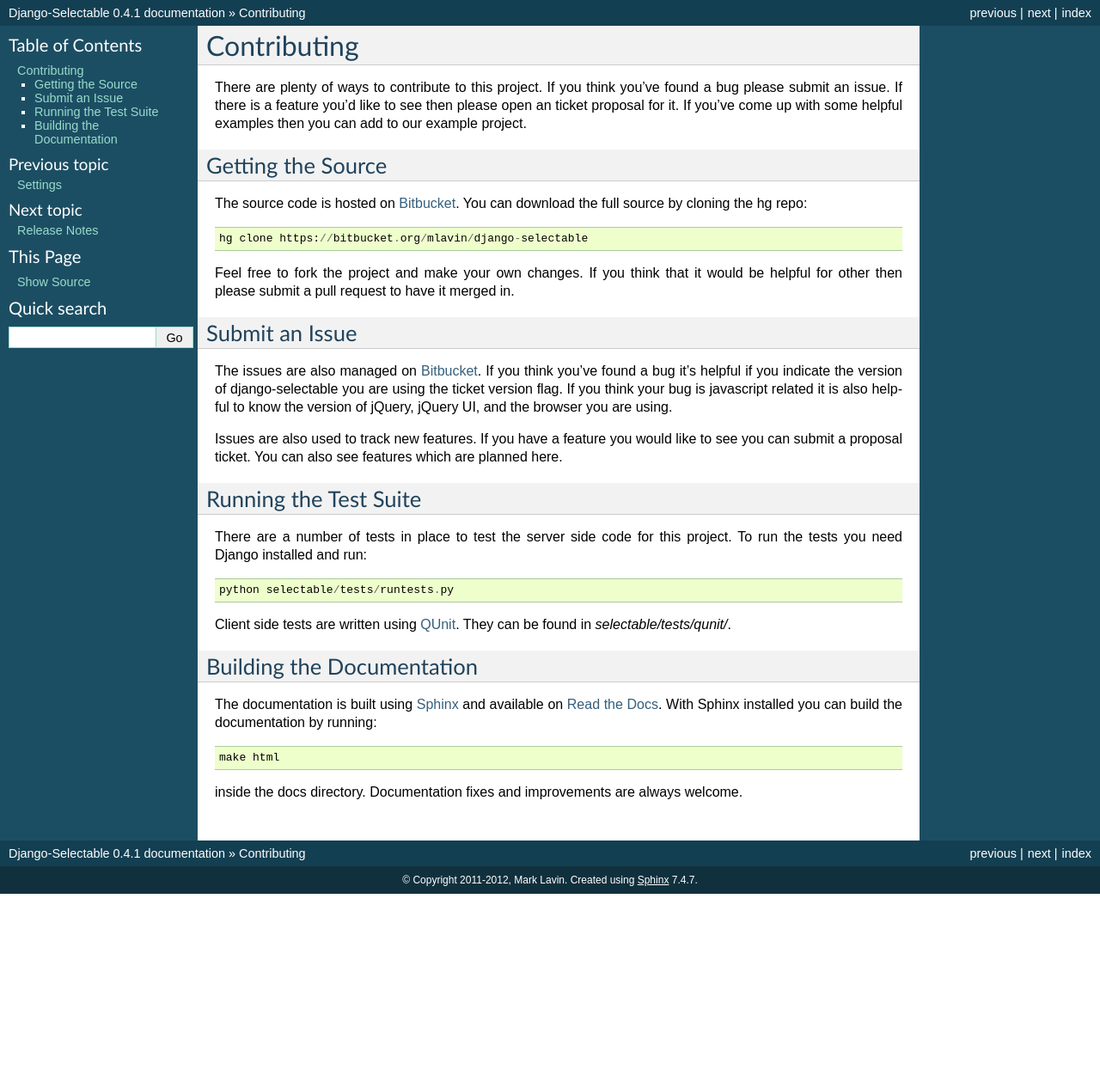
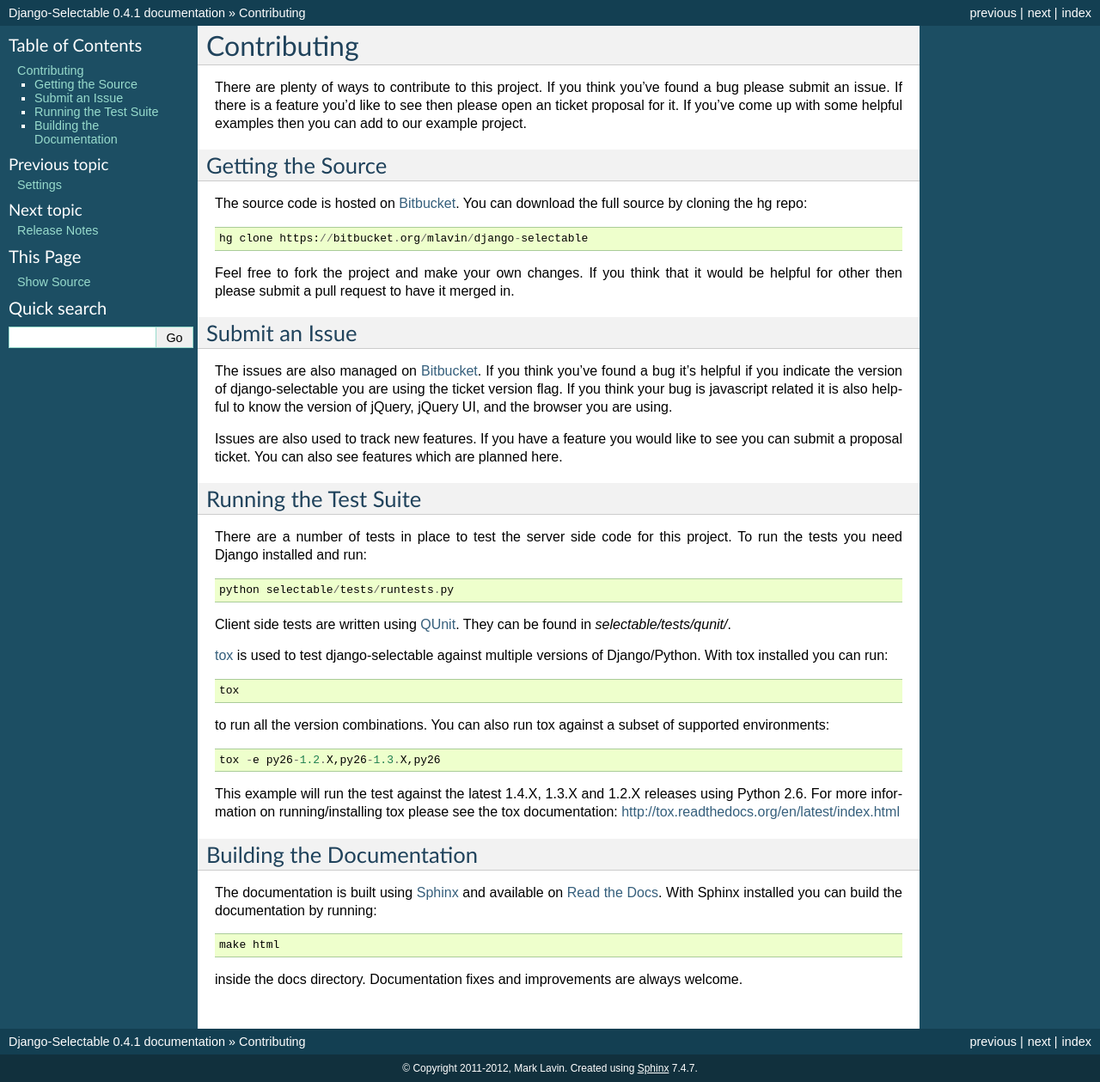
Before and after one commit to mlavin/django-selectable, a Sphinx documentation site: the page built from docs/contribute.rst, in a window 1280 px wide. Shown: the whole page at 86% size. Built offline with Sphinx 7.4.7, drawn with Linux system fonts in a browser that asks for light colours; before the commit the page ends 1040 px from its top, so only the background shows below that.

Commit message:
Add docs note on running tox.

```diff
--- a/docs/contribute.rst
+++ b/docs/contribute.rst
@@ -44,6 +44,20 @@ project. To run the tests you need Django installed and run::
 Client side tests are written using `QUnit <http://docs.jquery.com/QUnit>`_. They
 can be found in `selectable/tests/qunit/`.
 
+`tox <http://tox.readthedocs.org/en/latest/index.html>`_ is used to test django-selectable
+against multiple versions of Django/Python. With tox installed you can run::
+
+    tox
+
+to run all the version combinations. You can also run tox against a subset of supported
+environments::
+
+    tox -e py26-1.2.X,py26-1.3.X,py26
+
+This example will run the test against the latest 1.4.X, 1.3.X and 1.2.X releases
+using Python 2.6. For more information on running/installing tox please see the
+tox documentation: http://tox.readthedocs.org/en/latest/index.html
+
 
 Building the Documentation
 --------------------------------------
```
